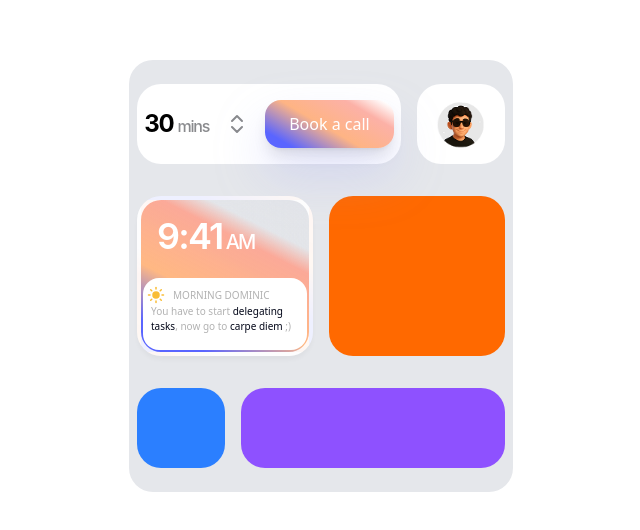
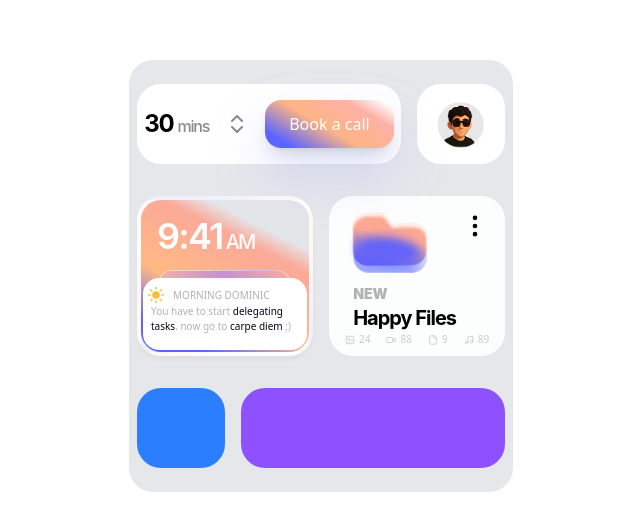
Before and after one commit to janakshukla/Dayui, a React (Vite) app: page /day6 in a window 1280 px wide. Shown: the part 124-654 px from the top of the page, without its empty margins (319-959 px from the left). Built offline with nearby package versions, Linux system fonts and the light colour scheme.

Commit message:
add: update Middle component with new icons and enhanced layout for better content display

```diff
--- a/src/components/day6/Middle.tsx
+++ b/src/components/day6/Middle.tsx
@@ -1,4 +1,5 @@
-import { Sun } from "lucide-react";
+import { Sun, EllipsisVertical,Image,Video,File,Music } from "lucide-react";
+import Folder from "../../assets/day6/Folder.png";
 
 const Middle = () => {
   return (
@@ -11,18 +12,58 @@ const Middle = () => {
           boxShadow: "0px 4px 4px 0px #00000008",
         }}
       >
-        <h1 className="font-inter font-semibold tracking-tighter pt-4 pl-4 text-4xl" >
-          9:41 <span className="text-xl font-medium -ml-1 " >AM</span>
+        <h1 className="font-inter font-semibold tracking-tighter pt-4 pl-4 text-4xl">
+          9:41 <span className="text-xl font-medium -ml-1 ">AM</span>
         </h1>
-        <div className="h-1/2 w-full p-0.5 "  >
-          <div className=""></div>
+        <div className="h-1/2 w-full p-0.5 ">
+          <div
+            className=" absolute w-4/5 left-4  h-1/2 rounded-2xl -z-10 -mt-2 "
+            style={{
+              background:
+                "linear-gradient(245.39deg, rgba(217, 217, 217, 0.1) -4.23%, #C591D1 40.96%, rgba(225, 206, 202, 0.28309) 89.96%)",
+              border: "1px solid #FFFFFF66",
+            }}
+          >
+            {" "}
+          </div>
           <div className="bg-white w-full py-2 px-1 rounded-2xl h-full  ">
-            <p className="text-[#F9BD36] text-[10px] flex gap-2 items-center " > <Sun size={18} fill="#F9BD36" /> <span className="text-[#B2B2B2]" >MORNING DOMINIC</span> </p>
-            <p className="text-[#B2B2B2] text-[10px] px-1 " > You have to start <span className="text-slate-950" > delegating <br /> tasks</span>, now go to <span className="text-slate-950" > carpe diem </span> ;) </p>
+            <p className="text-[#F9BD36] text-[10px] flex gap-2 items-center ">
+              {" "}
+              <Sun size={18} fill="#F9BD36" />{" "}
+              <span className="text-[#B2B2B2]">MORNING DOMINIC</span>{" "}
+            </p>
+            <p className="text-[#B2B2B2] text-[10px] px-1 ">
+              {" "}
+              You have to start{" "}
+              <span className="text-slate-950">
+                {" "}
+                delegating <br /> tasks
+              </span>
+              , now go to <span className="text-slate-950">
+                {" "}
+                carpe diem{" "}
+              </span>{" "}
+              ;){" "}
+            </p>
           </div>
         </div>
       </div>
-      <div className="w-1/2 rounded-3xl bg-orange-500"></div>
+      <div className="w-1/2 rounded-3xl bg-white/90">
+        <div className="flex justify-between p-4">
+          <div>
+            <img className="h-16 " src={Folder} alt="folder" />
+          </div>
+          <EllipsisVertical className="text-black size-7 " />
+        </div>
+        <p className="px-6 text-[#B2B2B2] font-black font-inter text-sm -mt-2 " >NEW</p>
+        <h1 className="px-6 text-black font-bold font-inter text-xl tracking-tighter " >Happy Files</h1>
+        <ul className="flex gap-4 text-[#CACACA] justify-center items-center">
+            <li className="flex gap-1 text-[10px] items-center-safe " > <Image size={10} /> 24 </li>
+            <li className="flex gap-1 text-[10px] items-center-safe " > <Video size={10} /> 88 </li>
+            <li className="flex gap-1 text-[10px] items-center-safe " > <File size={10} /> 9 </li>
+            <li className="flex gap-1 text-[10px] items-center-safe " > <Music size={10} /> 89</li>
+        </ul>
+      </div>
     </div>
   );
 };
```
Also changed, not shown: src/assets/day6/Folder.png (added).
